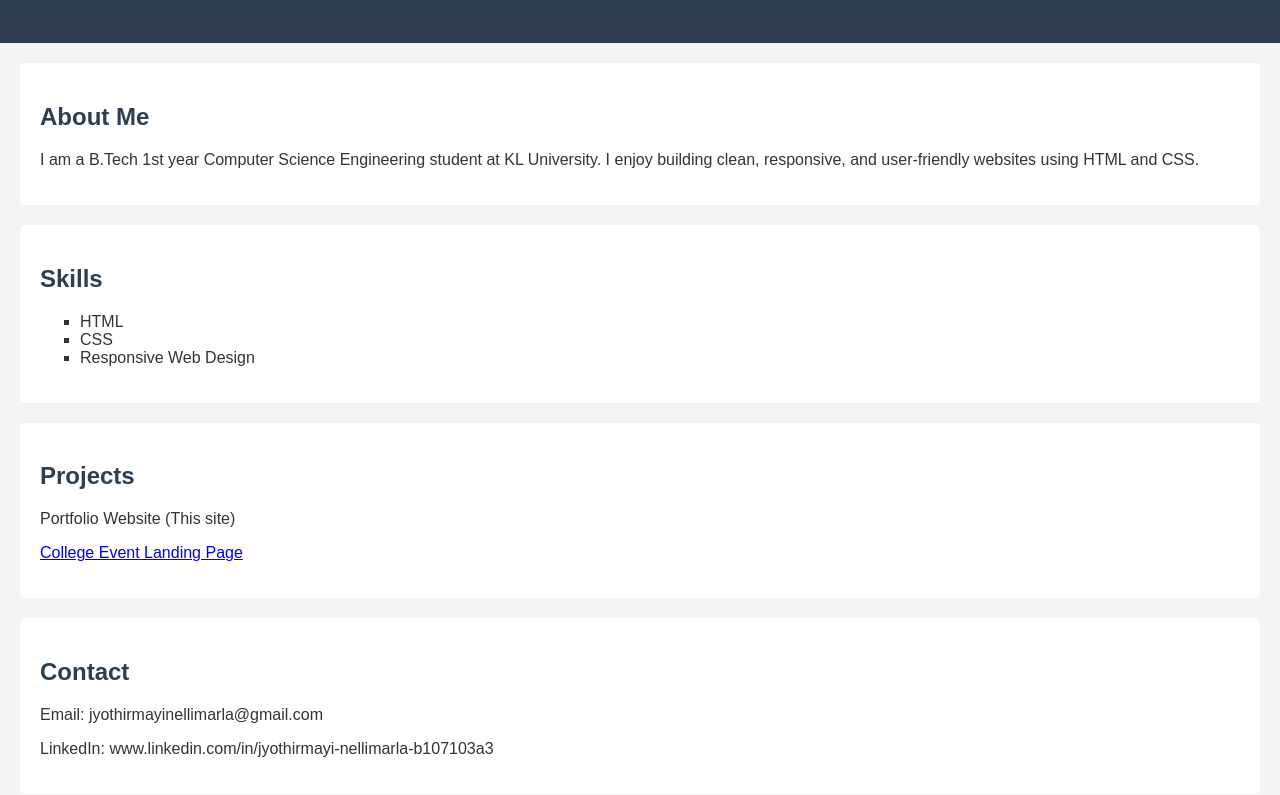
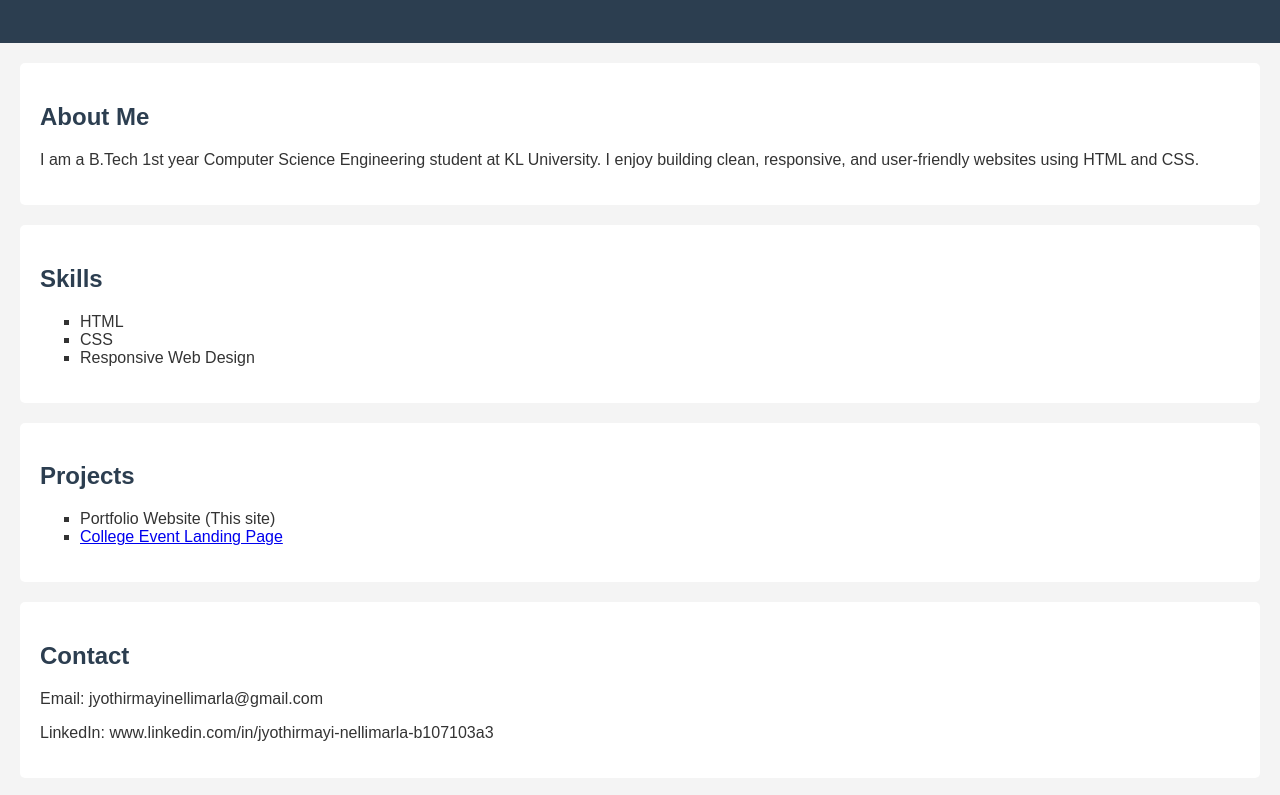
Before and after one commit to jyothirmayi-cse/jyothirmayi-cse.github.io, a plain HTML site: page index.html in a window 1280 px wide. Shown: the part 131-926 px from the top of the page. Drawn offline with Linux system fonts and the light colour scheme.

Commit message:
Update index.html

```diff
--- a/index.html
+++ b/index.html
@@ -4,6 +4,8 @@
     <meta charset="UTF-8">
     <title>Jyothirmayi | Front-End Developer</title>
     <link rel="stylesheet" href="style.css">
+    <meta name="viewport" content="width=device-width, initial-scale=1.0">
+
 </head>
 <body>
 
@@ -30,13 +32,19 @@
     </section>
 
     <section id="projects">
-        <h2>Projects</h2>
-        <p>Portfolio Website (This site)</p>
-        <p><a href="event-landing/index.html" target="_blank">
-    College Event Landing Page
-</a>
-</p>
-    </section>
+  <h2>Projects</h2>
+
+  <ul>
+    <li>Portfolio Website (This site)</li>
+
+    <li>
+      <a href="https://jyothirmayi-cse.github.io/event-landing/" target="_blank">
+        College Event Landing Page
+      </a>
+    </li>
+  </ul>
+</section>
+
 
     <section id="contact">
         <h2>Contact</h2>
```
